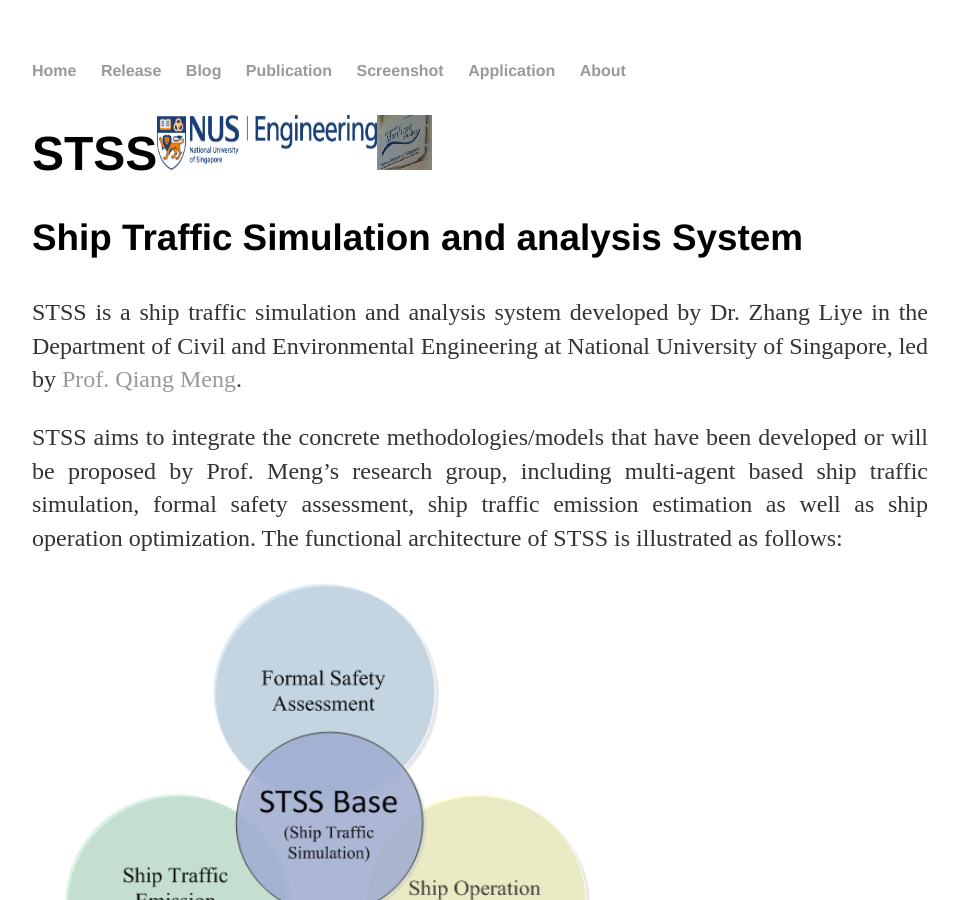
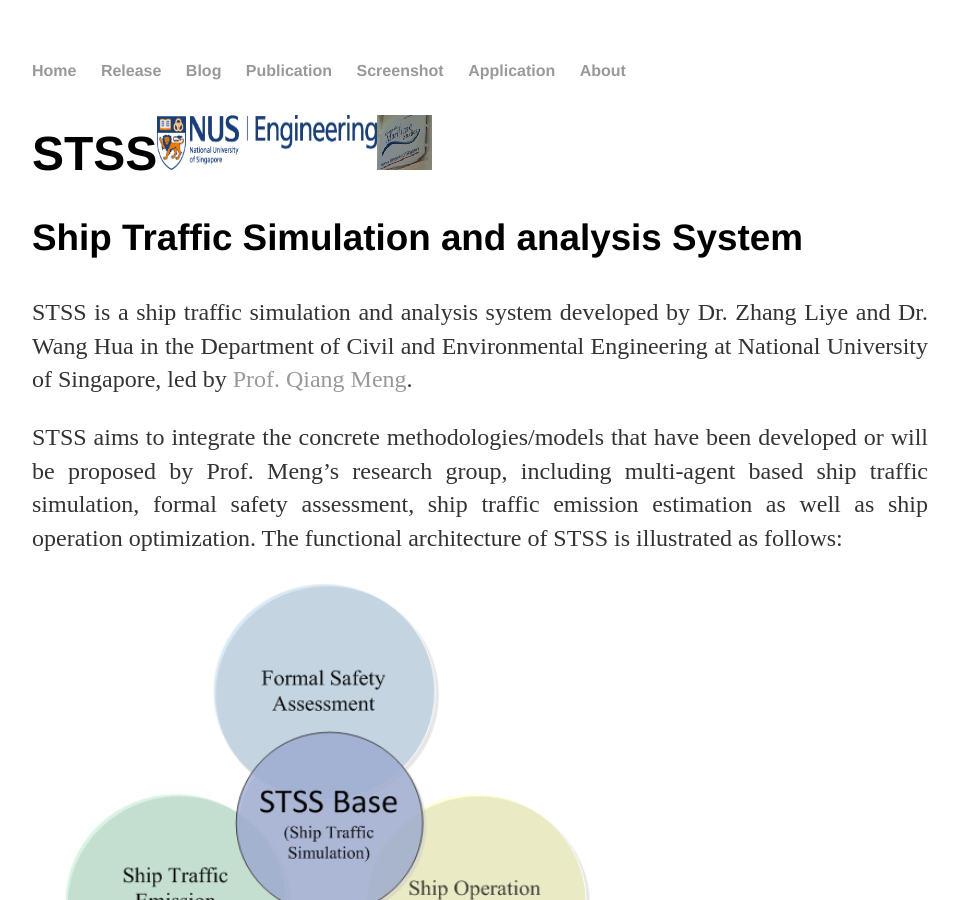
Before and after one commit to stss-maritime/stss-maritime.github.io, a Jekyll site: the page built from index.html, in a window 1280 px wide and 900 px high. Shown: the whole window, without its empty margins (160-1119 px from the left). Built offline with Jekyll 4.4.1, drawn with Linux system fonts in a browser that asks for light colours.

Commit message:
add wanghua

```diff
--- a/index.html
+++ b/index.html
@@ -7,7 +7,7 @@
 			<h1>STSS<img src="logo_ce.png" alt="HTML5 Icon", style="width:220px;height:55px;"><img src="cms-small.bmp" alt="HTML5 Icon", style="width:55px;height:55px;"></h1>
             <h3>Ship Traffic Simulation and analysis System</h3>
 			<p align="justify">
-			STSS is a ship traffic simulation and analysis system developed by Dr. Zhang Liye in the Department of Civil and Environmental Engineering at National University of Singapore, led by <a href="/about">Prof. Qiang Meng</a>.
+				STSS is a ship traffic simulation and analysis system developed by Dr. Zhang Liye and Dr. Wang Hua in the Department of Civil and Environmental Engineering at National University of Singapore, led by <a href="/about">Prof. Qiang Meng</a>.
 
 		</p>
 
```
